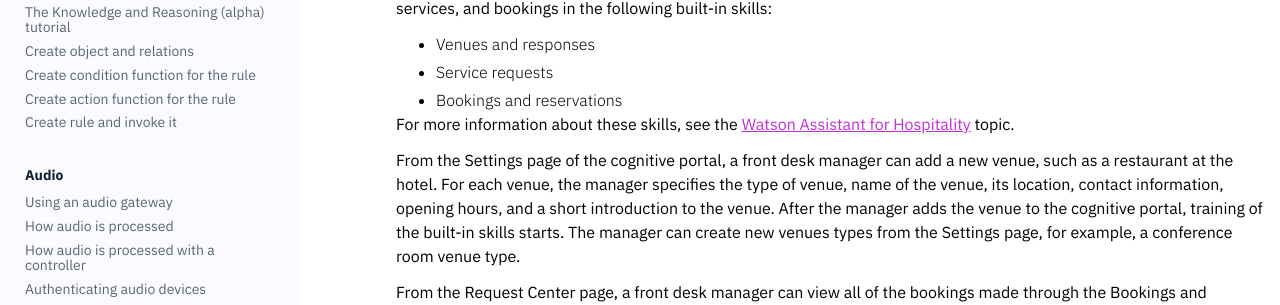
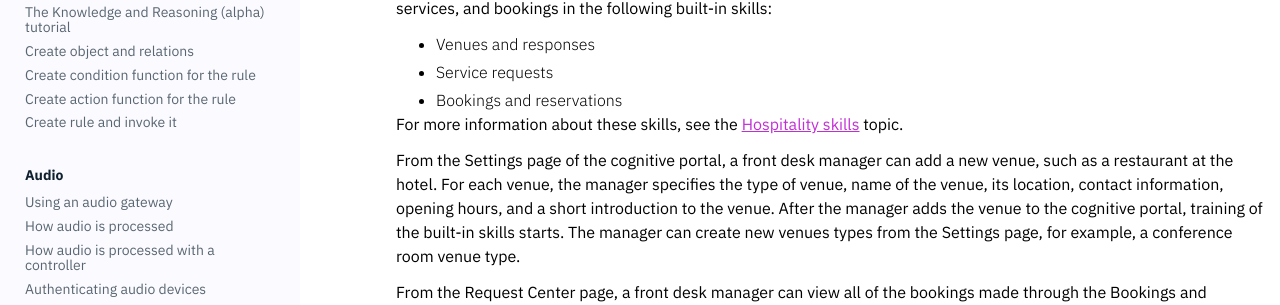
Before and after one commit to Watson-Personal-Assistant/developer, a Jekyll site: the page built from _content/flavours/hospitality_components.md, in a window 1280 px wide. Shown: the part 1000-1305 px from the top of the page. Built offline with Jekyll 4.4.1, drawn with Linux system fonts in a browser that asks for light colours; some web fonts are replaced.

Commit message:
fix link

```diff
--- a/_content/flavours/hospitality_components.md
+++ b/_content/flavours/hospitality_components.md
@@ -32,7 +32,7 @@ Typically, a front desk manager in a hospitality venue uses the cognitive portal
 - Service requests
 - Bookings and reservations
 
-For more information about these skills, see the [Watson Assistant for Hospitality]({{site.baseurl}}/flavours/hospitality_skills)  topic.
+For more information about these skills, see the [Hospitality skills]({{site.baseurl}}/flavours/hospitality) topic.
 
 From the Settings page of the cognitive portal, a front desk manager can add a new venue, such as a restaurant at the hotel. For each venue, the manager specifies the type of venue, name of the venue, its location, contact information, opening hours, and a short introduction to the venue.  After the manager adds the venue to the cognitive portal, training of the built-in skills starts. The manager can create new venues types from the Settings page, for example, a conference room venue type.
 
```
